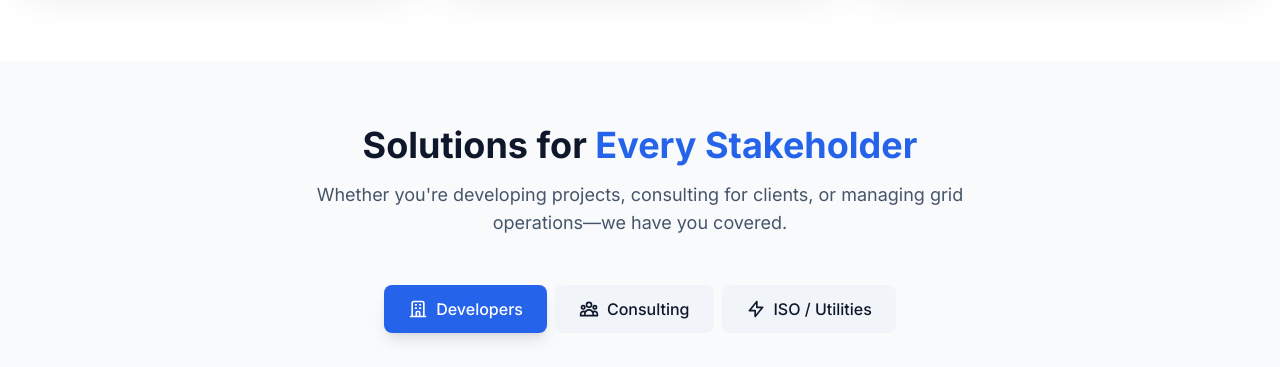
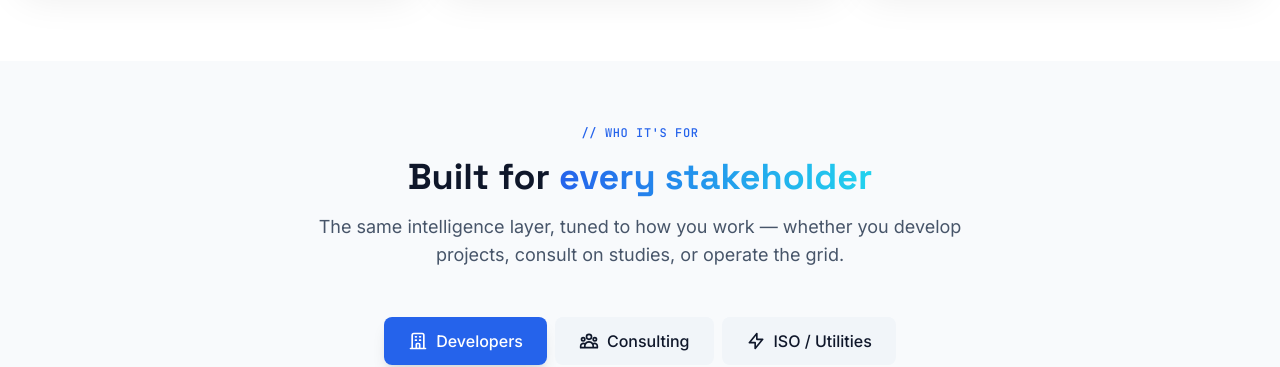
Before and after one commit to Semagram-Energy/semagram_web, a website: page index.html in a window 1280 px wide. Shown: the part 1715-2082 px from the top of the page. Drawn offline with nearby package versions, Linux system fonts and the light colour scheme; animation ran at ten frames a second.

Commit message:
feat: reframe Solutions section as 'Who it's for'
Co-Authored-By: Claude Sonnet 4.6 <noreply@anthropic.com>

```diff
--- a/index.html
+++ b/index.html
@@ -253,11 +253,13 @@
       <div class="container relative z-10">
         <!-- Section Header -->
         <div class="scroll-revealed mx-auto mb-12 max-w-[1000px] text-center">
-          <h2 class="text-3xl md:text-4xl font-bold text-primary mb-4">
-            Solutions for <span class="text-accent">Every Stakeholder</span>
+          <p class="eyebrow mb-4">// who it's for</p>
+          <h2 class="font-display text-3xl font-bold text-primary md:text-4xl mb-4">
+            Built for <span class="text-gradient">every stakeholder</span>
           </h2>
-          <p class="text-secondary text-lg max-w-2xl mx-auto">
-            Whether you're developing projects, consulting for clients, or managing grid operations—we have you covered.
+          <p class="mx-auto max-w-2xl text-lg text-secondary">
+            The same intelligence layer, tuned to how you work — whether you develop projects, consult on studies, or
+            operate the grid.
           </p>
         </div>
 
```
